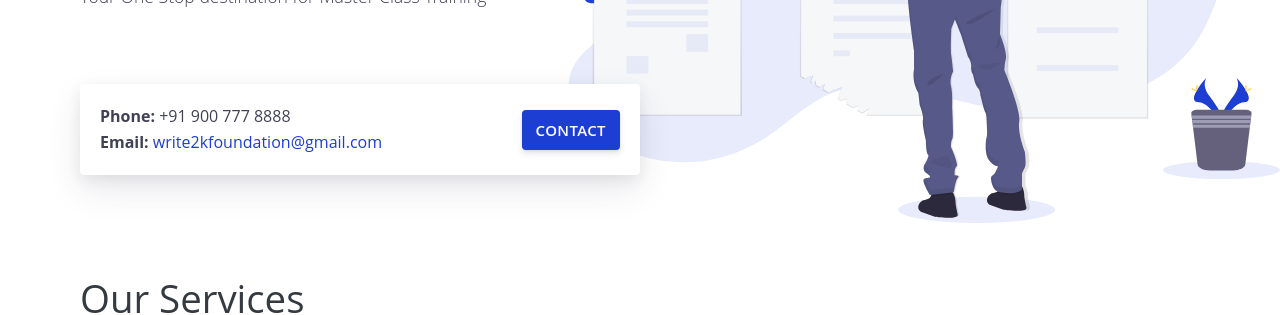
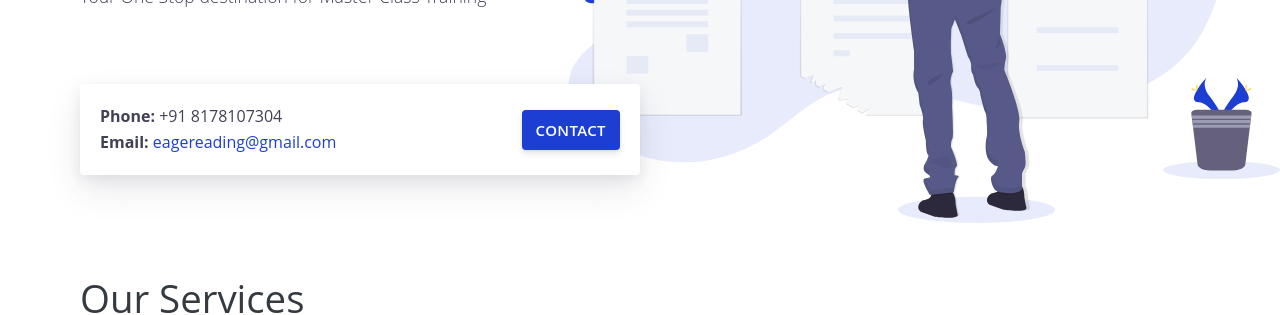
Before and after one commit to nexzenbot/oldnexzenbot.github.io, a Jekyll site: the page built from index.html, in a window 1280 px wide and 1400 px high. Shown: the part 332-647 px from the top of the window. Built offline with Jekyll 4.4.1, drawn with Linux system fonts in a browser that asks for light colours; some of the changed text lies outside the part shown.

Commit message:
Changed the contact address
Signed-off-by: Sarbani Maiti <eagereading@gmail.com>

```diff
--- a/_data/contact.yml
+++ b/_data/contact.yml
@@ -1,4 +1,4 @@
-email: 'write2kfoundation@gmail.com'
-phone: '+91 900 777 8888'
-businessName: 'Knowledge Foundation'
-address: ''
+email: 'eagereading@gmail.com'
+phone: '+91 8178107304'
+businessName: 'NexZenBot Robotics & Coding Institute'
+address: 'Sec 100, Noida'
```
